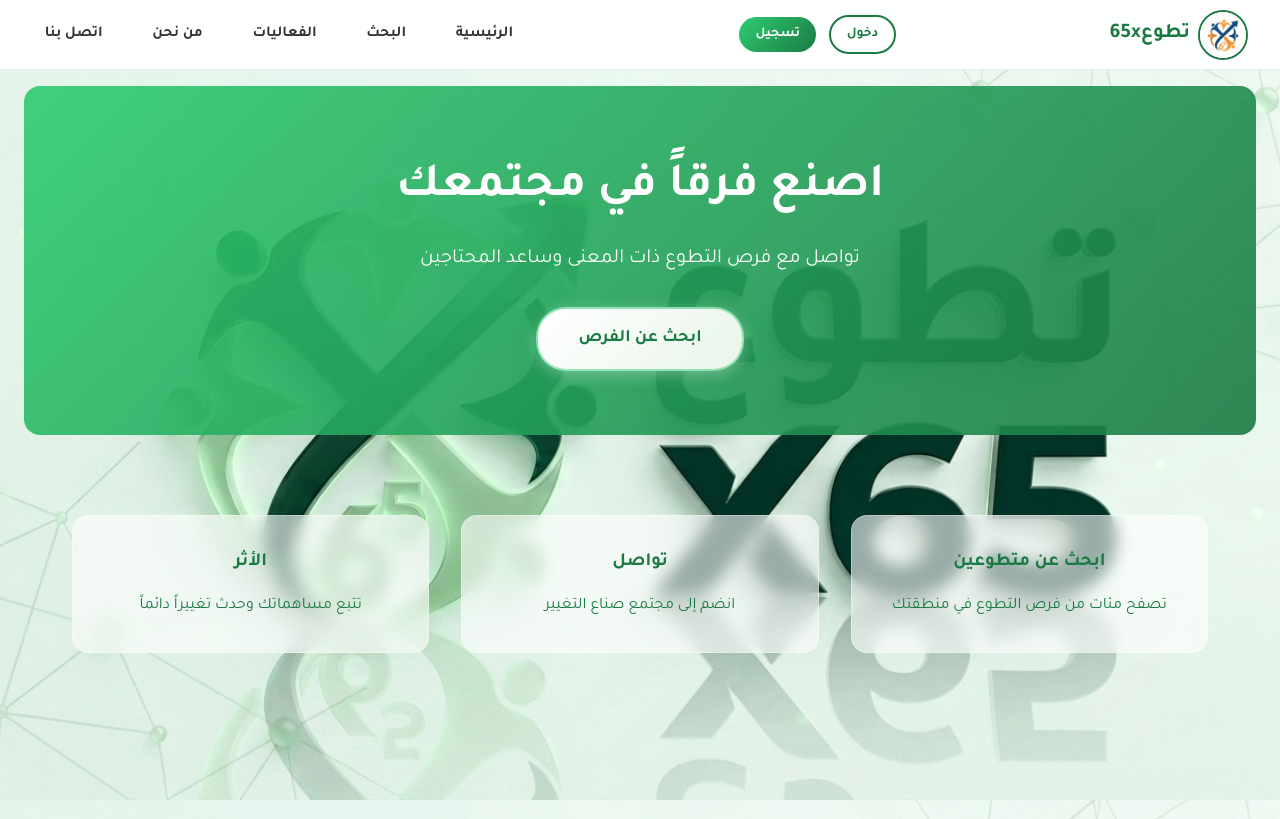
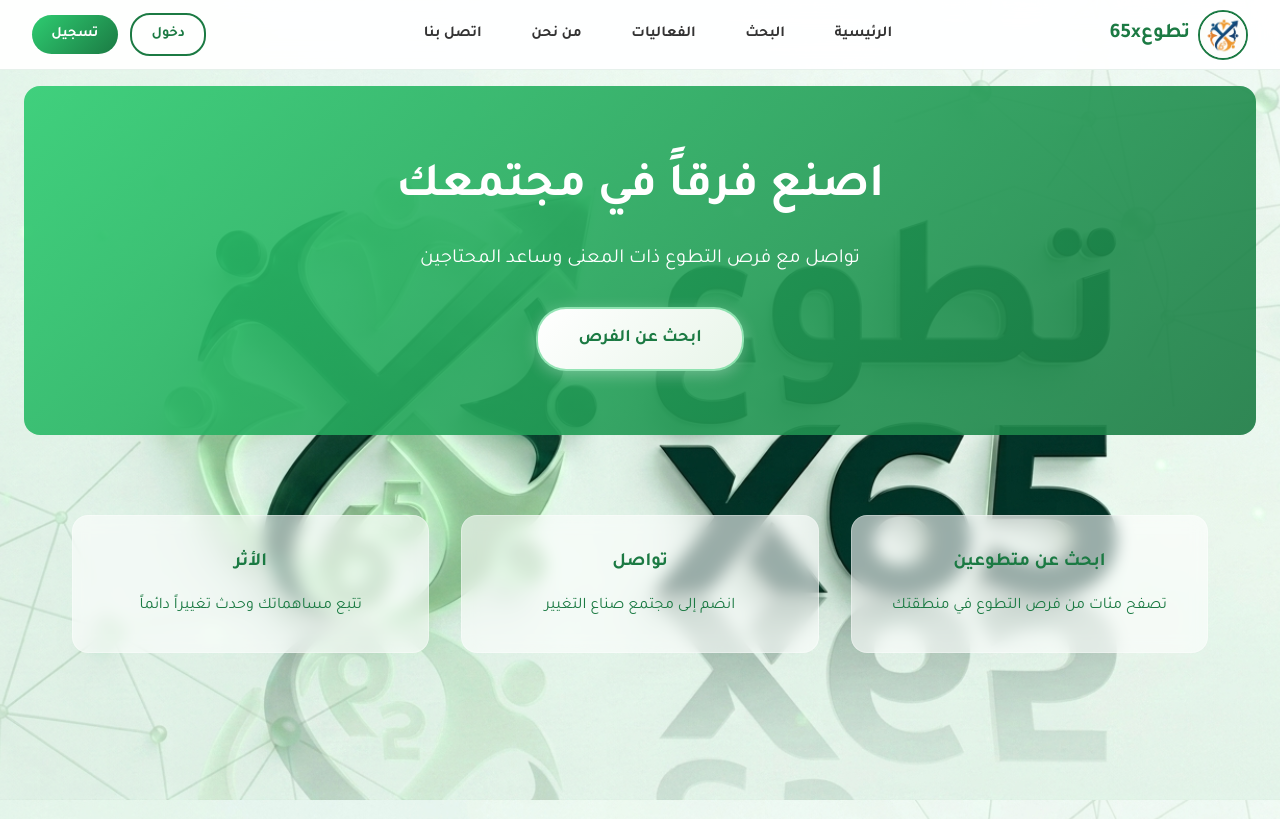
Before and after one commit to AbdullahZaid-ggg/MasarEndProgram2526, a React (Vite) app: page / in a window 1280 px wide. Shown: the top 819 px of the page. Built offline with nearby package versions, Linux system fonts and the light colour scheme.

Commit message:
Desktop: normal nav, mobile: burger menu

```diff
--- a/src/components/Navbar.css
+++ b/src/components/Navbar.css
@@ -64,11 +64,6 @@
   display: flex;
   gap: 0.8rem;
   align-items: center;
-}
-
-.nav-auth .btn-sm {
-  padding: 0.4rem 1rem;
-  font-size: 0.85rem;
 }
 
 .btn-login, .btn-signup {
@@ -156,21 +151,16 @@
 
   .menu-toggle {
     display: flex;
-    order: 3;
   }
 
   .nav-auth {
-    order: 2;
     gap: 0.4rem;
   }
 
-  .nav-auth.mobile-show {
-    display: flex;
-  }
-
-  .btn-sm {
-    padding: 0.3rem 0.6rem !important;
-    font-size: 0.75rem !important;
+  .nav-auth .btn-login,
+  .nav-auth .btn-signup {
+    padding: 0.3rem 0.8rem;
+    font-size: 0.75rem;
     border-radius: 15px;
   }
 
@@ -222,9 +212,10 @@
     width: 35px;
   }
 
-  .btn-sm {
-    padding: 0.25rem 0.5rem !important;
-    font-size: 0.7rem !important;
+  .nav-auth .btn-login,
+  .nav-auth .btn-signup {
+    padding: 0.25rem 0.5rem;
+    font-size: 0.7rem;
   }
 
   .menu-toggle {
--- a/src/components/Navbar.jsx
+++ b/src/components/Navbar.jsx
@@ -15,17 +15,6 @@ function Navbar() {
         </Link>
       </div>
 
-      <button className={`menu-toggle ${isOpen ? 'active' : ''}`} onClick={() => setIsOpen(!isOpen)}>
-        <span className="bar"></span>
-        <span className="bar"></span>
-        <span className="bar"></span>
-      </button>
-
-      <div className={`nav-auth ${isOpen ? 'mobile-show' : ''}`}>
-        <Link to="/login" className="btn-login btn-sm">دخول</Link>
-        <Link to="/signup" className="btn-signup btn-sm">تسجيل</Link>
-      </div>
-
       <ul className={`nav-links ${isOpen ? 'active' : ''}`}>
         <li><Link to="/" onClick={() => setIsOpen(false)}>الرئيسية</Link></li>
         <li><Link to="/search" onClick={() => setIsOpen(false)}>البحث</Link></li>
@@ -33,6 +22,17 @@ function Navbar() {
         <li><Link to="/about" onClick={() => setIsOpen(false)}>من نحن</Link></li>
         <li><Link to="/contact" onClick={() => setIsOpen(false)}>اتصل بنا</Link></li>
       </ul>
+
+      <div className="nav-auth">
+        <Link to="/login" className="btn-login">دخول</Link>
+        <Link to="/signup" className="btn-signup">تسجيل</Link>
+      </div>
+
+      <button className={`menu-toggle ${isOpen ? 'active' : ''}`} onClick={() => setIsOpen(!isOpen)}>
+        <span className="bar"></span>
+        <span className="bar"></span>
+        <span className="bar"></span>
+      </button>
     </nav>
   )
 }
```
